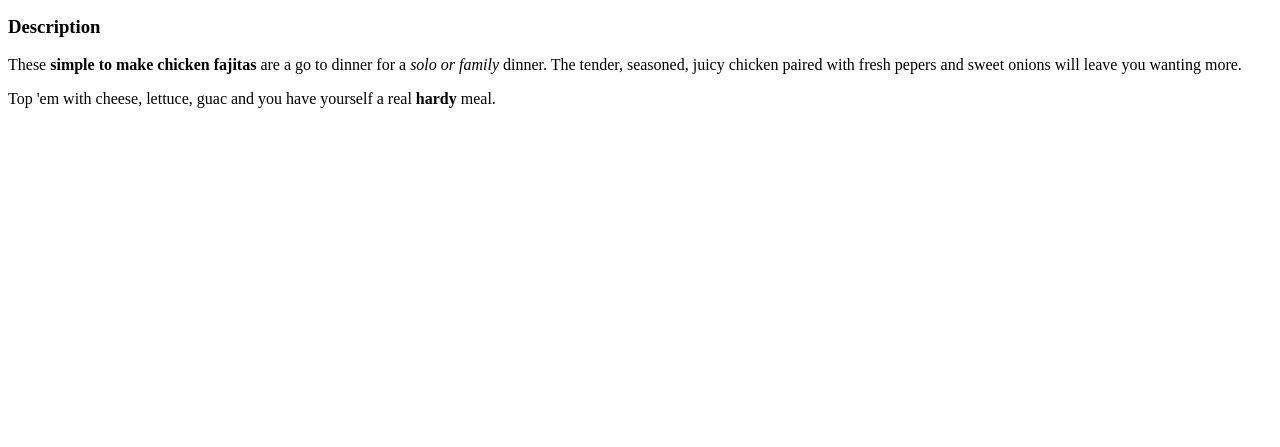
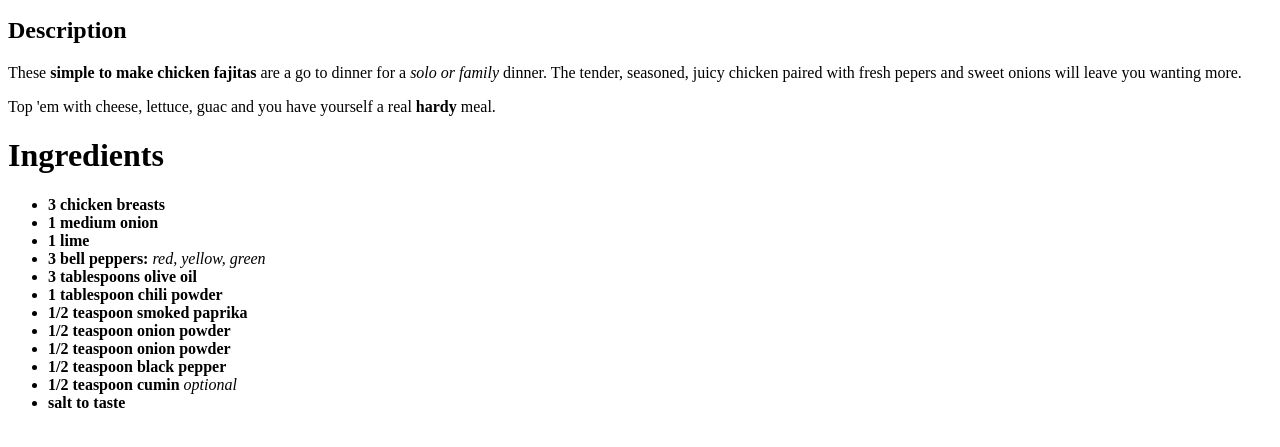
Before and after one commit to Shardaii/odin-recipes, a plain HTML site: page recipes/Chicken_Fajitas.html in a window 1280 px wide. Shown: the part 101-548 px from the top of the page. Drawn offline with Linux system fonts and the light colour scheme.

Commit message:
Finished recipe page Chicken_Fajitas.html

```diff
--- a/recipes/Chicken_Fajitas.html
+++ b/recipes/Chicken_Fajitas.html
@@ -2,23 +2,36 @@
 
 <html lang="en">
   <head>
-
    <meta charset="UTF-8">
 
    <title>Chicken Fajita Recipe</title>
-
   </head>
 
   <body>
-
     <h1>Chicken Fajitas</h1>
 
     <img src="../images/Chicken-Fajitas.jpg" alt="Chicken Fajitas">
 
-    <h3>Description</h3>
-    <p>These <strong>simple to make chicken fajitas</strong> are a go to dinner for a <em>solo or family</em> dinner. The tender, seasoned, juicy chicken paired with fresh pepers and sweet onions will leave you wanting more.</p>
+    <h2>Description</h2>
+      <p>These <strong>simple to make chicken fajitas</strong> are a go to dinner for a <em>solo or family</em> dinner. The tender, seasoned, juicy chicken paired with fresh pepers and sweet onions will leave you wanting more.</p>
 
-    <p>Top 'em with cheese, lettuce, guac and you have yourself a real <strong>hardy</strong> meal.</p>
+      <p>Top 'em with cheese, lettuce, guac and you have yourself a real <strong>hardy</strong> meal.</p>
+
+    <h1>Ingredients</h1>
+      <ul>
+        <li><strong>3 chicken breasts</strong></li>
+        <li><strong>1 medium onion</strong></li>
+        <li><strong>1 lime</strong></li>
+        <li><strong>3 bell peppers:</strong> <em>red, yellow, green</em></li>
+        <li><strong>3 tablespoons olive oil</strong></li>
+        <li><strong>1 tablespoon chili powder</strong></li>
+        <li><strong>1/2 teaspoon smoked paprika</strong></li>
+        <li><strong>1/2 teaspoon onion powder</strong></li>
+        <li><strong>1/2 teaspoon onion powder</strong></li>
+        <li><strong>1/2 teaspoon black pepper</strong></li>
+        <li><strong>1/2 teaspoon cumin</strong> <em>optional</em></li>
+        <li><strong>salt to taste</strong></li>
+      </ul>
   </body>
 
 </html>
```
